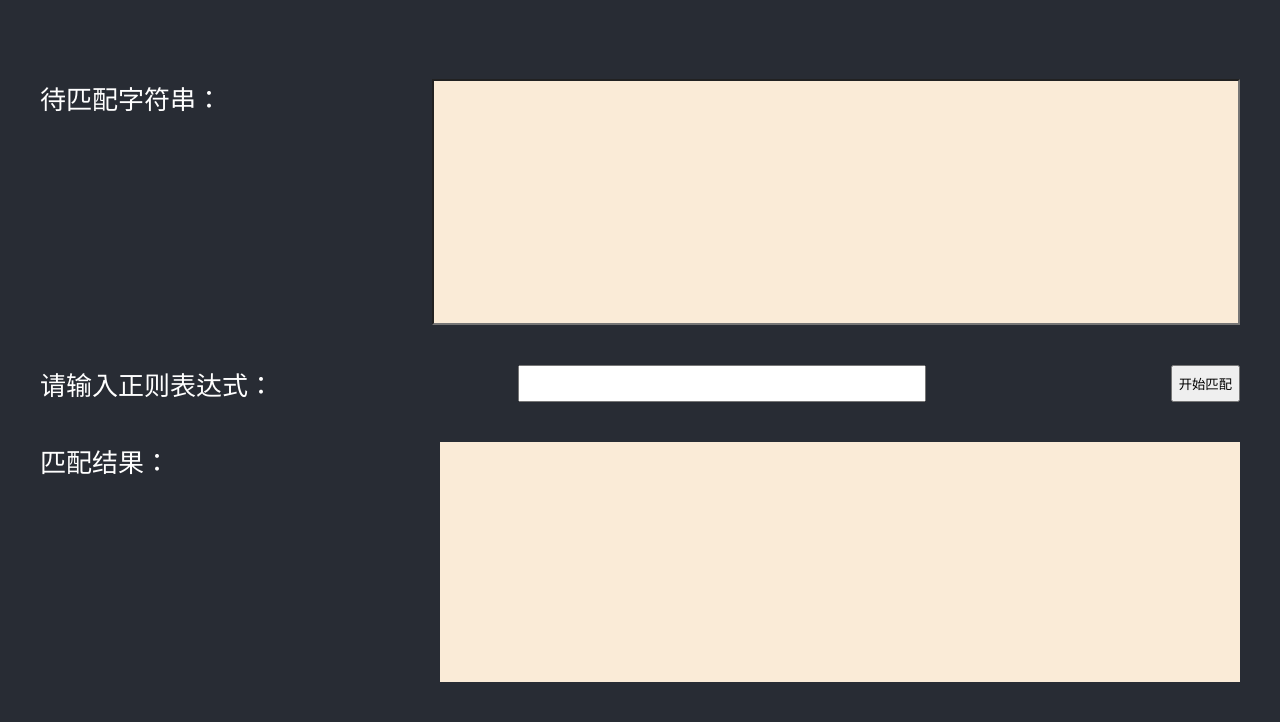
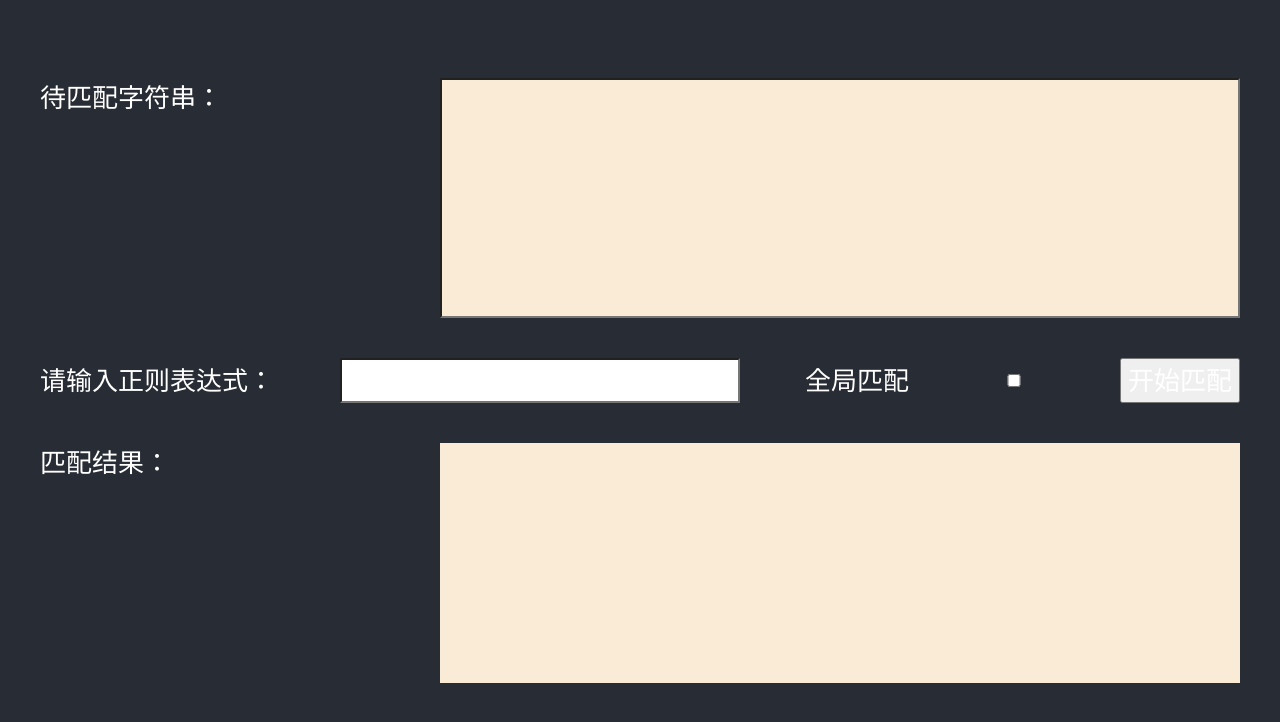
Before and after one commit to learningWu/regex-program, a React (Create React App) app: page / in a window 1280 px wide. Shown: the top 722 px of the page. Built offline with nearby package versions, Linux system fonts and the light colour scheme.

Commit message:
增加全局匹配ui

```diff
--- a/package.json
+++ b/package.json
@@ -3,6 +3,7 @@
   "version": "0.1.0",
   "private": true,
   "dependencies": {
+    "antd": "^3.10.9",
     "react": "^16.6.3",
     "react-dom": "^16.6.3",
     "react-scripts": "2.1.1"
@@ -21,5 +22,8 @@
     "not dead",
     "not ie <= 11",
     "not op_mini all"
-  ]
+  ],
+  "devDependencies": {
+    "webpack-cli": "^3.1.2"
+  }
 }
--- a/src/App.css
+++ b/src/App.css
@@ -20,11 +20,16 @@
   display: flex;
   flex-direction: row;
   justify-content: space-between;
+  align-items: center;
   margin-bottom: 5vh;
 }
 
 .App-input-regex-row .input {
   width: 50vh;
+}
+
+.App-input-regex-row .checkbox {
+  width: 10vh;
 }
 
 .App-text {
--- a/src/App.js
+++ b/src/App.js
@@ -1,6 +1,10 @@
-import React, { Component } from "react";
+import React, {
+  Component
+} from "react";
 import logo from "./logo.svg";
 import "./App.css";
+import checkbox from "antd/lib/checkbox";
+import "antd/lib/checkbox/style";
 
 class App extends Component {
   constructor(props) {
@@ -8,7 +12,8 @@ class App extends Component {
     this.state = {
       regexString: "",
       regex: "",
-      matchResult: ""
+      matchResult: "",
+      globalMatch: false
     };
   }
   regexStringChange = e => {
@@ -23,6 +28,22 @@ class App extends Component {
       regex: value
     });
   };
+  startGlobalMatch = e => {
+    let reg = new RegExp(this.state.regex);
+    // alert(reg.test(this.state.regexString) ? true : false);//test返回是否可以匹配到
+    //因为 this.props 和 this.state 可能是异步更新的，你不应该依靠它们的值来计算下一个状态。
+    this.setState((prevState, props) => {
+      let results = [];
+      for (const result of prevState.regexString.matchAll(reg)) {
+        results = [...results, result + "\n"];
+      };
+      // alert(result ? result : '没匹配到字符串'); //exec返回匹配的结果
+      return {
+        matchResult: results
+      };
+    });
+  };
+
   startMatch = e => {
     let reg = new RegExp(this.state.regex);
     // alert(reg.test(this.state.regexString) ? true : false);//test返回是否可以匹配到
@@ -34,37 +55,70 @@ class App extends Component {
         matchResult: result
       };
     });
-  };
+  }
 
+  checkChange = e => {
+    this.setState((prevState, props) => {
+      return {
+        globalMatch: !prevState.globalMatch
+      }
+    })
+  }
   render() {
-    return (
-      <div className="App">
-        <header className="App-header">
-          <div className="App-row">
-            待匹配字符串：
-            <input
-              className="App-text"
-              type="text"
-              value={this.state.regexString}
-              onChange={this.regexStringChange}
-            />
-          </div>
-          <div className="App-input-regex-row">
-            请输入正则表达式：
-            <input
-              className="input"
-              type="text"
-              value={this.state.regex}
-              onChange={this.regexChange}
-            />
-            <button onClick={this.startMatch}>开始匹配 </button>
-          </div>
-          <div className="App-row">
-            匹配结果：
-            <text className="App-text"> {this.state.matchResult} </text>
-          </div>
-        </header>
-      </div>
+    return ( <
+      div className = "App" >
+      <
+      header className = "App-header" >
+      <
+      div className = "App-row" >
+      待匹配字符串： {
+        " "
+      } <
+      input className = "App-text"
+      type = "text"
+      value = {
+        this.state.regexString
+      }
+      onChange = {
+        this.regexStringChange
+      }
+      />{" "} < /
+      div > {
+        " "
+      } <
+      div className = "App-input-regex-row" >
+      请输入正则表达式： {
+        " "
+      } <
+      input className = "input"
+      type = "text"
+      value = {
+        this.state.regex
+      }
+      onChange = {
+        this.regexChange
+      }
+      />{" "} 全局匹配 <input type='checkbox' className='checkbox' defaultChecked={this.state.globalMatch} onChange={this.checkChange} ></input > {
+        " "
+      } <
+      button onClick = {
+        this.state.globalMatch ? this.startGlobalMatch : this.startMatch
+      } > 开始匹配 < /button>{" "} < /
+      div > {
+        " "
+      } <
+      div className = "App-row" >
+      匹配结果： {
+        " "
+      } <
+      text className = "App-text" > {
+        this.state.matchResult
+      } < /text>{" "} < /
+      div > {
+        " "
+      } <
+      /header>{" "} < /
+      div >
     );
   }
 }
```
Also changed, not shown: 1 other file (tests, documents, lock files or other folders).
